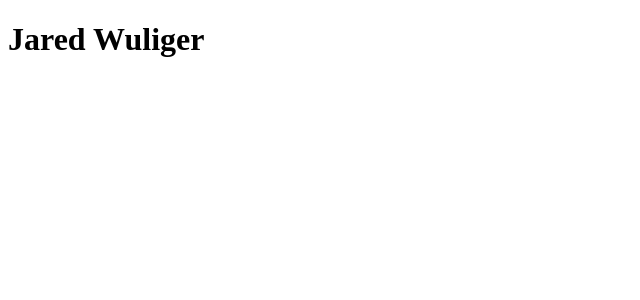
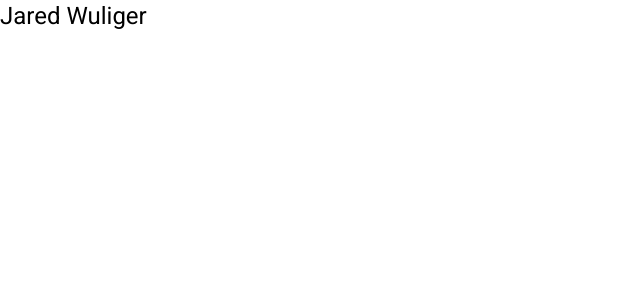
Before and after one commit to jwuliger/jaredwuliger.com, an Angular app: page / in a window 1280 px wide. Shown: the top 300 px of the page, without its empty margins (0-640 px from the left). Built offline with nearby package versions, Linux system fonts and the light colour scheme.

Commit message:
header, footer, ng material

```diff
--- a/angular.json
+++ b/angular.json
@@ -24,7 +24,10 @@
                         "tsConfig": "tsconfig.app.json",
                         "inlineStyleLanguage": "scss",
                         "assets": ["src/favicon.ico", "src/assets"],
-                        "styles": ["src/styles.scss"],
+                        "styles": [
+                            "@angular/material/prebuilt-themes/indigo-pink.css",
+                            "src/styles.scss"
+                        ],
                         "scripts": []
                     },
                     "configurations": {
--- a/package.json
+++ b/package.json
@@ -12,10 +12,12 @@
     "private": true,
     "dependencies": {
         "@angular/animations": "^16.0.3",
+        "@angular/cdk": "^16.0.2",
         "@angular/common": "^16.0.3",
         "@angular/compiler": "^16.0.3",
         "@angular/core": "^16.0.3",
         "@angular/forms": "^16.0.3",
+        "@angular/material": "^16.0.2",
         "@angular/platform-browser": "^16.0.3",
         "@angular/platform-browser-dynamic": "^16.0.3",
         "@angular/router": "^16.0.3",
--- /dev/null
+++ b/src/app/shared/components/footer/footer.component.html
@@ -0,0 +1 @@
+<p>footer works!</p>
--- /dev/null
+++ b/src/app/shared/components/header/header.component.html
@@ -0,0 +1 @@
+<p>header works!</p>
--- a/src/index.html
+++ b/src/index.html
@@ -6,8 +6,17 @@
         <base href="/" />
         <meta name="viewport" content="width=device-width, initial-scale=1" />
         <link rel="icon" type="image/x-icon" href="favicon.ico" />
+        <link rel="preconnect" href="https://fonts.gstatic.com" />
+        <link
+            href="https://fonts.googleapis.com/css2?family=Roboto:wght@300;400;500&display=swap"
+            rel="stylesheet"
+        />
+        <link
+            href="https://fonts.googleapis.com/icon?family=Material+Icons"
+            rel="stylesheet"
+        />
     </head>
-    <body>
+    <body class="mat-typography">
         <app-root></app-root>
     </body>
 </html>
--- a/src/styles.scss
+++ b/src/styles.scss
@@ -1 +1,10 @@
 /* You can add global styles to this file, and also import other style files */
+
+html,
+body {
+    height: 100%;
+}
+body {
+    margin: 0;
+    font-family: Roboto, 'Helvetica Neue', sans-serif;
+}
```
Also changed, not shown: src/app/app.module.ts (+10 -2 lines), src/app/shared/components/footer/footer.component.ts (added, +8 -0 lines), src/app/shared/components/header/header.component.ts (added, +8 -0 lines), src/app/shared/shared.module.ts (deleted, +0 -8 lines), src/app/shared/components/footer/footer.component.scss (added), src/app/shared/components/header/header.component.scss (added), 2 other files (tests, documents, lock files or other folders).
